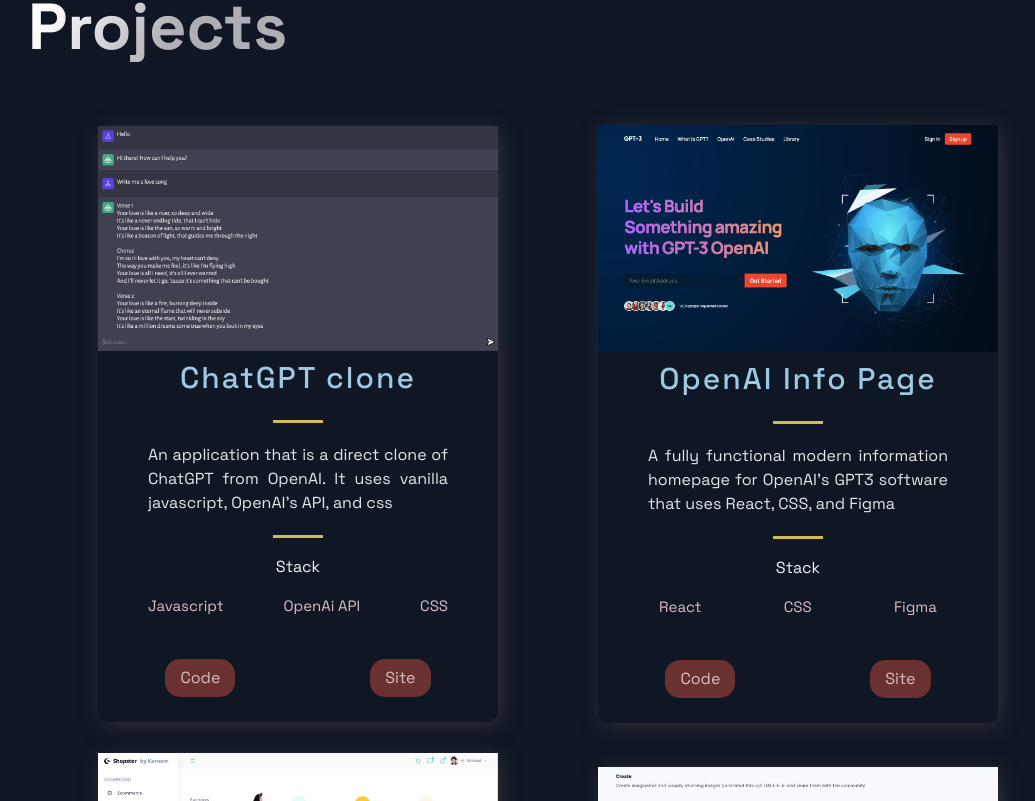
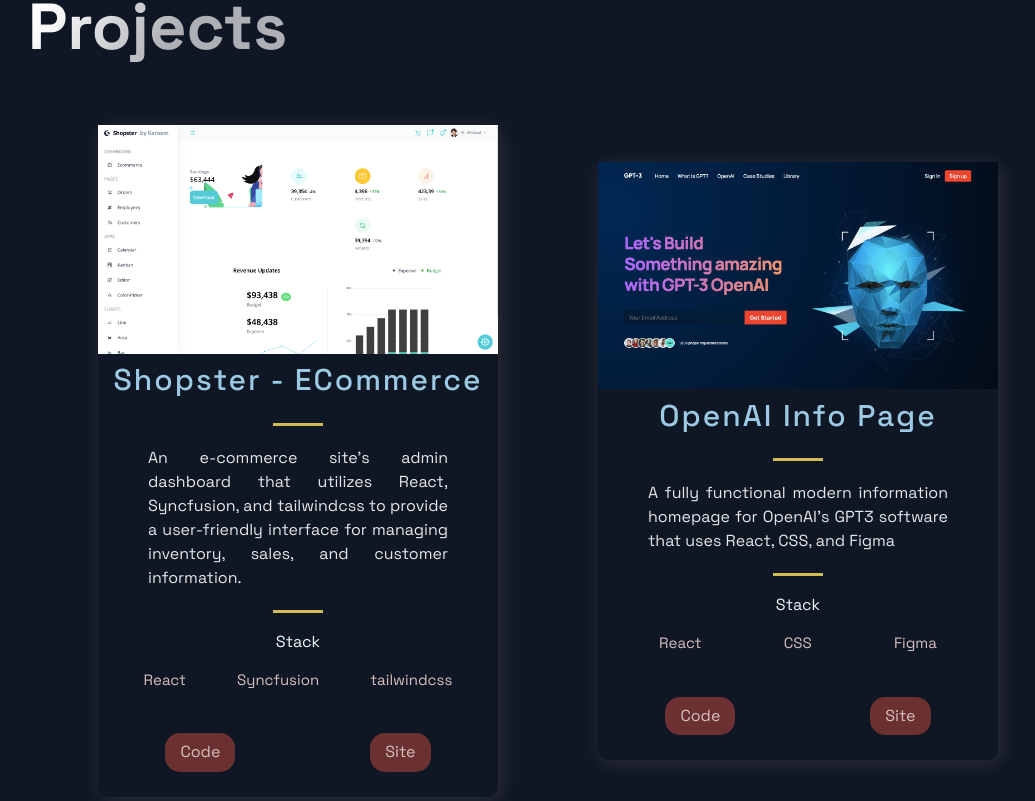
Before and after one commit to KareemKamboj/myPortfolio, a Next.js app: page / in a window 1280 px wide. Shown: the part 959-1760 px from the top of the page, without its empty margins (92-1127 px from the left). Built offline with nearby package versions, Linux system fonts and the light colour scheme.

Commit message:
removed project

```diff
--- a/src/constants/constants.js
+++ b/src/constants/constants.js
@@ -1,11 +1,11 @@
 export const projects = [
   {
-    title: 'ChatGPT clone',
-    description: "An application that is a direct clone of ChatGPT from OpenAI. It uses vanilla javascript, OpenAI's API, and css ",
-      image: '/images/chatgpt-app.png',
-      tags: ['Javascript', 'OpenAi API', 'CSS'],
-    source: 'https://chat-bot-beta-six.vercel.app/',
-    visit: 'https://github.com/KareemKamboj/ChatBot',
+    title: 'Shopster - ECommerce',
+    description: "An e-commerce site's admin dashboard that utilizes React, Syncfusion, and tailwindcss to provide a user-friendly interface for managing inventory, sales, and customer information.",
+      image: '/images/dashboard-app.png',
+      tags: ['React', 'Syncfusion', "tailwindcss"],
+    source: 'https://dashboard-app-lyart.vercel.app/',
+    visit: 'https://github.com/KareemKamboj/dashboard-app',
     id: 0,
   },
   {
@@ -18,22 +18,13 @@
     id: 1,
   },
   {
-    title: 'Shopster - ECommerce',
-    description: "An e-commerce site's admin dashboard that utilizes React, Syncfusion, and tailwindcss to provide a user-friendly interface for managing inventory, sales, and customer information.",
-      image: '/images/dashboard-app.png',
-      tags: ['React', 'Syncfusion', "tailwindcss"],
-    source: 'https://dashboard-app-lyart.vercel.app/',
-    visit: 'https://github.com/KareemKamboj/dashboard-app',
-    id: 2,
-  },
-  {
     title: 'DALL-E Clone',
     description: "A web application that generates images from text descriptions using OpenAI's API and allows you to share it with the community using MongoDB, Express.js, React, and Node.js.",
     image: '/images/dalle.png',
     tags: ['MERN', 'OpenAIAPI', 'tailwindcss'],
     source: 'https://dalle-clone-tau.vercel.app/',
     visit: 'https://github.com/KareemKamboj/dalleClone',
-    id: 3,
+    id: 2,
   },
 ];
 
```
